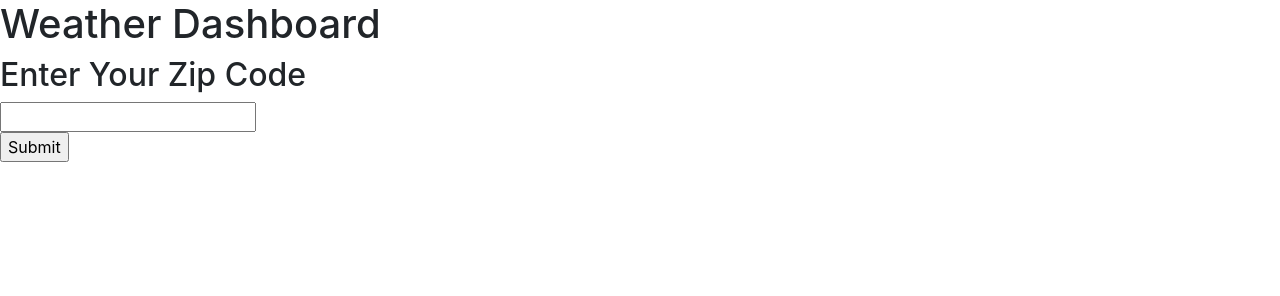
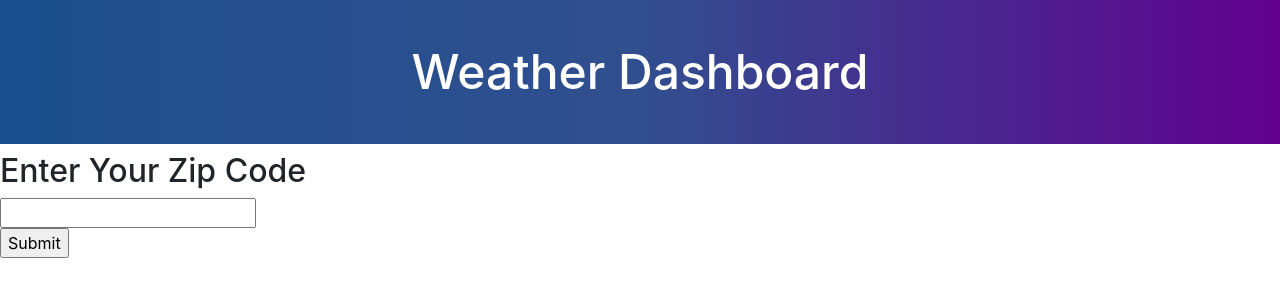
Before and after one commit to AJoelj84/WeatherDashboard, a plain HTML site: page index.html in a window 1280 px wide. Drawn offline with nearby package versions, Linux system fonts and the light colour scheme.

Commit message:
Added Styling for Header Banner

```diff
--- a/assets/style.css
+++ b/assets/style.css
@@ -0,0 +1,7 @@
+#weatherheader{
+    background: linear-gradient(to right, #1B4F8F,#314F8F,#61008F );
+    color: white;
+    line-height: 300%;
+    font-size: 300%;
+    display: flex;
+}
--- a/index.html
+++ b/index.html
@@ -15,12 +15,17 @@
     </head>
 
         <body>
-            <h1>Weather Dashboard</h1>
-            <h2>Enter Your Zip Code</h2>
-        <form id = 'city-input'></form>
-            <input type='text' id='city-enter'/><br>
-            <input type='submit' id='subBtn'/>
-        </form>
+            <h1 id="weatherheader" class="d-flex justify-content-center">Weather Dashboard</h1>
+
+                <section>
+                    <h2>Enter Your Zip Code</h2>
+                        <form id = 'city-input'></form>
+                            <input type='text' id='city-enter'/><br>
+                            <input type='submit' id='subBtn'/>
+                        </form>
+                </section>
+
+
             <script src ='./assets/script.js'></script>
 
         </body>
```
